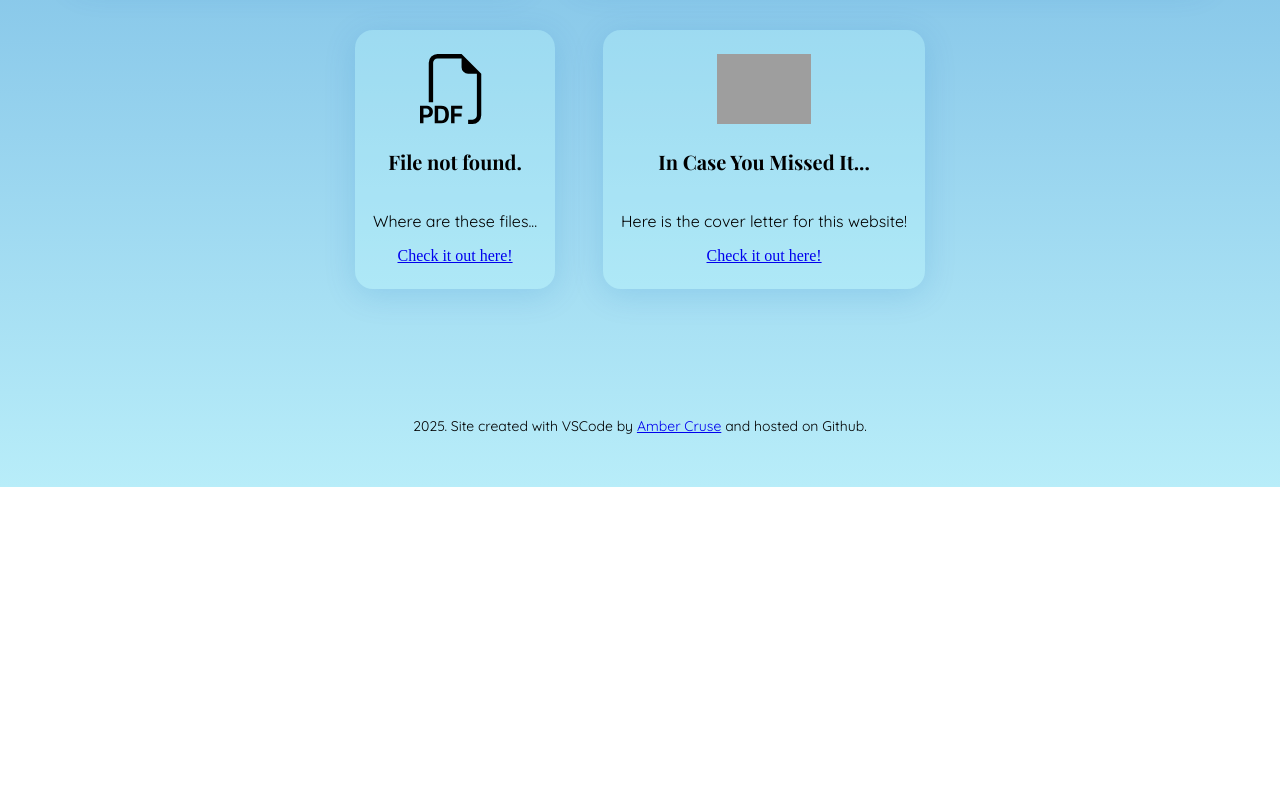
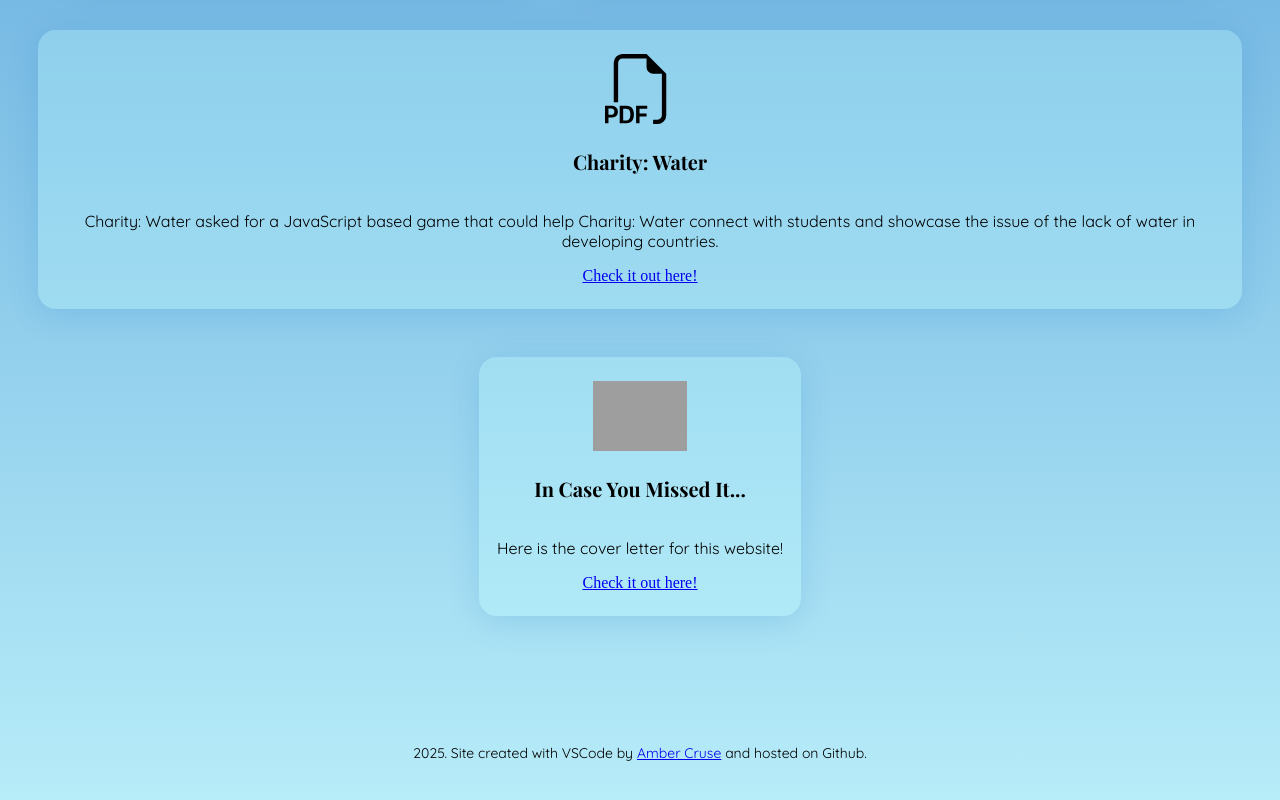
Before and after one commit to mezishir/Portfolio, a plain HTML site: page index.html in a window 1280 px wide. Shown: the part 1386-2186 px from the top of the page. Before the commit the page ends 1873 px from the top, so only its background shows below. Drawn offline with nearby package versions, Linux system fonts and the light colour scheme; grey boxes are pictures that could not be loaded; a web font is replaced by a local one.

Commit message:
Update index.html
added Charity: Water

```diff
--- a/index.html
+++ b/index.html
@@ -83,9 +83,9 @@
             <div class="img">
               <img src="./images/filetype-pdf.svg" height="70">
             </div>
-            <h3>File not found.</h3>
-            <p>Where are these files...</p>
-            <a href="./">
+            <h3>Charity: Water</h3>
+            <p>Charity: Water asked for a JavaScript based game that could help Charity: Water connect with students and showcase the issue of the lack of water in developing countries.</p>
+            <a href="https://mezishir.github.io/Completed-Water-Game/">
               Check it out here!
             </a>
           </div>
```
